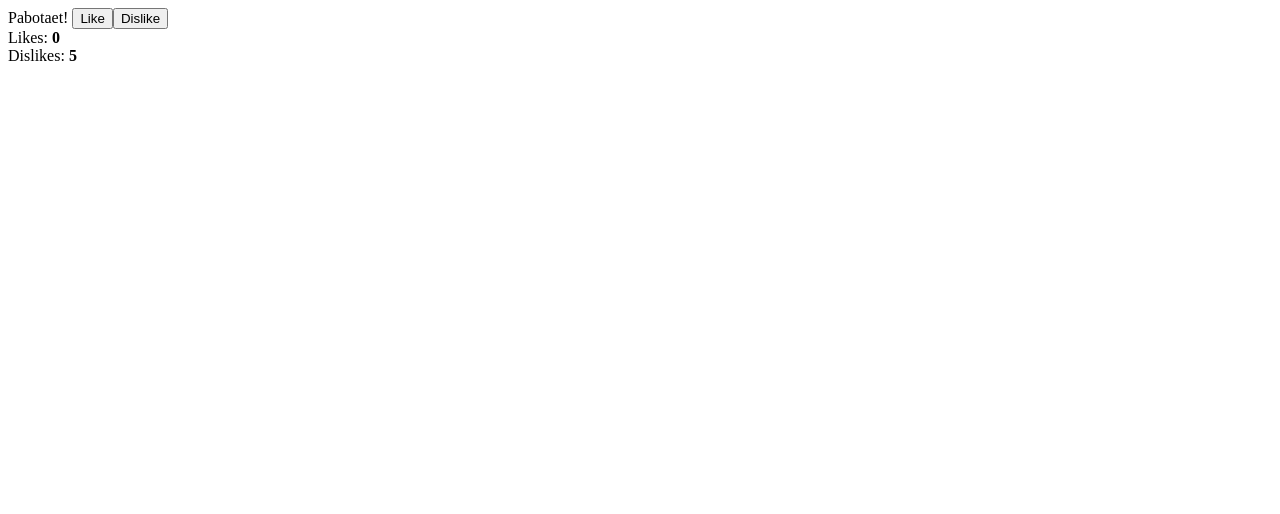
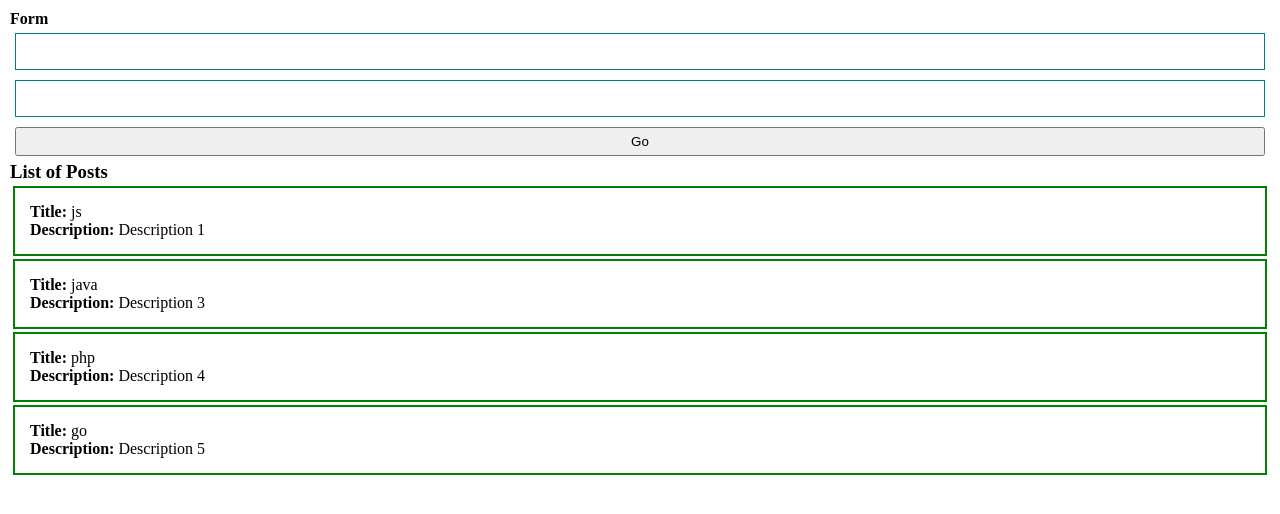
Before and after one commit to dilnazZhumabaikyzy/vuejs-pilot, a Vue app: page / in a window 1280 px wide. Shown: the top 514 px of the page. Built offline with nearby package versions, Linux system fonts and the light colour scheme.

Commit message:
components added

```diff
--- a/src/App.vue
+++ b/src/App.vue
@@ -1,25 +1,41 @@
 <template>
-    Pabotaet!
-    <button v-on:click="addLike">Like</button>
-    <button @click="addDislike">Dislike</button>
-    <div>Likes: <strong>{{ likes }} </strong></div>
-    <div>Dislikes: <strong>{{ dislikes }}</strong></div>
+    <div class="app">
+        <post-form @create = "createPost"/>
+        <post-list v-bind:posts="posts"/>
+    </div>
 </template>
 <script>
+import PostForm from './components/PostForm';
+import PostList from './components/PostList';
 export default{
+      components:{
+        PostForm, PostList
+      },
     data(){
         return{
-            likes: 0,
-            dislikes: 5
+            posts: [
+            { id: '1', title: 'js', body: 'Description 1'},
+            { id: '2', title: 'java', body: 'Description 3'},
+            { id: '3', title: 'php', body: 'Description 4'},
+            { id: '4', title: 'go', body: 'Description 5'},
+        ]
         }
     },
     methods: {
-        addLike(){
-            this.likes += 1;
-        },
-        addDislike(){
-            this.dislikes += 1;
-        },
+        createPost(post){
+          // console.log(post)
+          this.posts.push(post)
+        }
+
     }
 }
 </script>
+<style>
+     *{
+        margin: 0;
+      }
+      .app{
+        margin: 10px;
+      }
+
+</style>
--- /dev/null
+++ b/src/components/PostForm.vue
@@ -0,0 +1,46 @@
+<template>
+    <form @submit.prevent>
+            <h4>Form</h4>
+            <input v-model="post.title" class="input"  type="text" >
+            <input  class="input" type="text" v-model="post.body">
+            <button class="button" @click="createPost">Go</button>
+    </form>
+</template>
+<script>
+export default{
+    data(){
+        return{
+            post: {
+                title: '',
+                body: ''
+            }
+        }
+    },
+    methods:{
+        createPost(){
+          this.post.id = Date.now()
+
+          this.$emit('create', this.post)
+          this.post = {
+                title: '',
+                body: ''
+            }
+        }
+    }
+}
+</script>
+<style scoped>
+ form{
+        display: flex;
+        flex-direction: column;
+      }
+      .input{
+        border: 1px solid teal;
+        margin: 5px;
+        padding: 10px 15px;
+      }
+      .button {
+        margin: 5px;
+        padding: 5px;
+      }
+</style>
--- /dev/null
+++ b/src/components/PostItem.vue
@@ -0,0 +1,16 @@
+<template>
+    <div class="post">
+        <div><strong>Title: </strong> {{ post.title }}</div>
+        <div><strong>Description: </strong> {{ post.body }}</div>
+    </div>
+</template>
+<script>
+export default{
+    props: {
+        post:{
+            type: Object,
+            required: true
+        }
+    }
+}
+</script>
--- /dev/null
+++ b/src/components/PostList.vue
@@ -0,0 +1,26 @@
+<template>
+    <div>
+        <h3>List of Posts</h3>
+        <post-item v-for="post in posts" :post = "post" />
+    </div>
+</template>
+<script>
+import PostItem from './PostItem.vue';
+export default {
+    components:
+    {PostItem},
+    props:{
+        posts: {
+            type: Array,
+            required: true
+        }
+    }
+}
+</script>
+<style scoped>
+ .post{
+        padding: 15px;
+        border: solid green 2px;
+        margin: 3px;
+      }
+</style>
```
